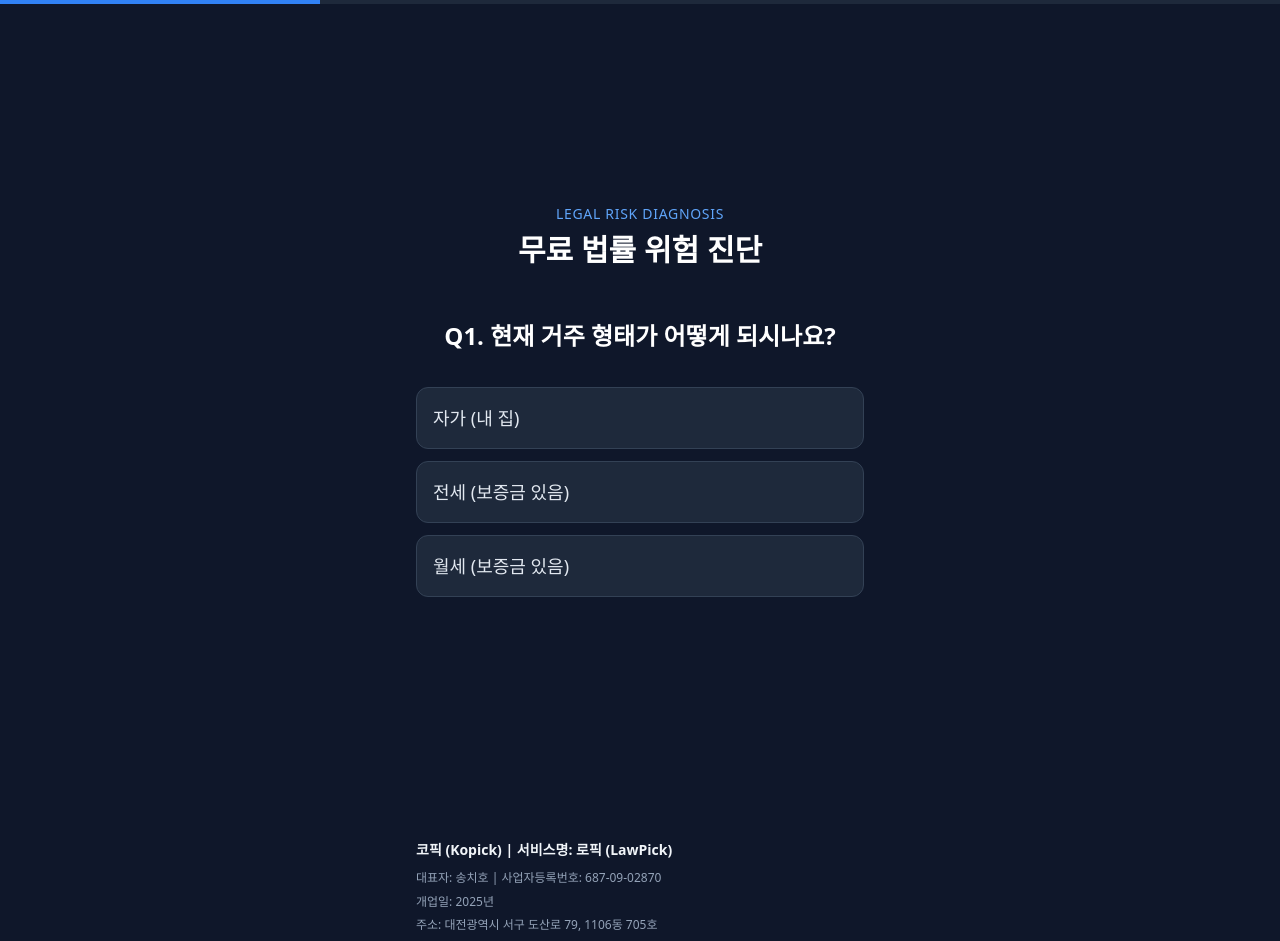
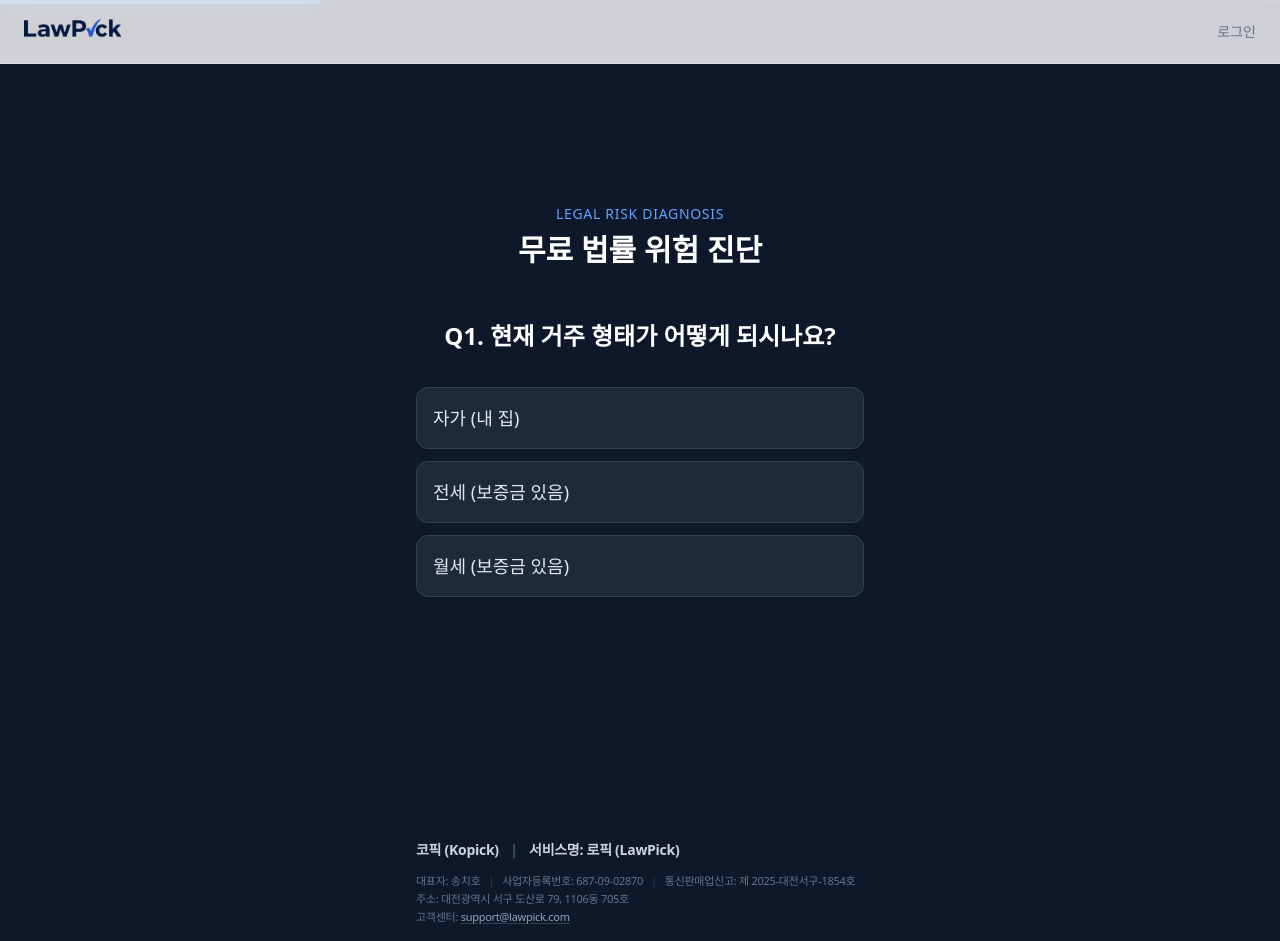
Before and after one commit to gunong1/lawpick, a Next.js app: page /diagnosis in a window 1280 px wide. Shown: the top 941 px of the page. Built offline with nearby package versions, Linux system fonts and the light colour scheme.

Commit message:
feat: add mail order license number & fix diagnosis header

```diff
--- a/app/api/diagnosis/route.ts
+++ b/app/api/diagnosis/route.ts
@@ -24,7 +24,7 @@ export async function POST(req: Request) {
     `;
 
         const { text } = await generateText({
-            model: google("gemini-2.0-flash"), // Using the verified working model
+            model: google("gemini-1.5-flash"), // Using 1.5-flash for better stability (less rate limiting)
             system: `You are a legal risk analyst. Analyze the user's profile based on their answers.
 
       Risk Factors:
--- a/app/diagnosis/page.tsx
+++ b/app/diagnosis/page.tsx
@@ -2,6 +2,7 @@
 
 import { useState } from "react";
 import { motion, AnimatePresence } from "framer-motion";
+import Header from "@/components/header";
 import Link from "next/link";
 import { ArrowRight, CheckCircle2, AlertTriangle, ShieldCheck } from "lucide-react";
 
@@ -64,6 +65,7 @@ export default function DiagnosisPage() {
     if (result) {
         return (
             <div className="min-h-screen bg-slate-900 flex items-center justify-center p-6 text-white">
+                <Header />
                 <motion.div
                     initial={{ opacity: 0, scale: 0.9 }}
                     animate={{ opacity: 1, scale: 1 }}
@@ -111,6 +113,7 @@ export default function DiagnosisPage() {
     if (loading) {
         return (
             <div className="min-h-screen bg-slate-900 flex flex-col items-center justify-center text-white">
+                <Header />
                 <div className="w-16 h-16 border-4 border-blue-500 border-t-transparent rounded-full animate-spin mb-6"></div>
                 <h2 className="text-2xl font-bold animate-pulse">AI 변호사가 분석 중입니다...</h2>
             </div>
@@ -120,6 +123,7 @@ export default function DiagnosisPage() {
     // Question View
     return (
         <div className="min-h-screen bg-slate-900 flex flex-col items-center justify-center p-6 text-white relative overflow-hidden">
+            <Header />
             {/* Progress Bar */}
             <div className="absolute top-0 left-0 w-full h-1 bg-slate-800">
                 <motion.div
--- a/components/footer.tsx
+++ b/components/footer.tsx
@@ -5,12 +5,20 @@ export default function Footer() {
         <footer className="bg-slate-900 text-slate-400 py-10 px-6 text-xs leading-relaxed">
             <div className="max-w-md mx-auto space-y-6">
                 {/* Company Info */}
-                <div className="space-y-1">
-                    <h5 className="text-slate-100 font-bold text-sm mb-2">코픽 (Kopick) | 서비스명: 로픽 (LawPick)</h5>
-                    <p>대표자: 송치호 | 사업자등록번호: 687-09-02870</p>
-                    <p>개업일: 2025년</p>
-                    <p>주소: 대전광역시 서구 도산로 79, 1106동 705호</p>
-                    <p>고객센터: <a href="mailto:support@lawpick.com" className="underline hover:text-slate-200">support@lawpick.com</a></p>
+                <div className="space-y-1.5 text-[11px] text-slate-500 font-light tracking-tight selection:bg-slate-700">
+                    <h5 className="text-slate-300 font-semibold text-sm mb-3">코픽 (Kopick) <span className="mx-2 text-slate-600">|</span> 서비스명: 로픽 (LawPick)</h5>
+
+                    <div className="flex flex-col gap-1 md:block">
+                        <div className="flex flex-wrap gap-x-2 gap-y-0.5 items-center">
+                            <span>대표자: 송치호</span>
+                            <span className="text-slate-700">|</span>
+                            <span>사업자등록번호: 687-09-02870</span>
+                            <span className="text-slate-700">|</span>
+                            <span>통신판매업신고: 제 2025-대전서구-1854호</span>
+                        </div>
+                        <p>주소: 대전광역시 서구 도산로 79, 1106동 705호</p>
+                        <p>고객센터: <a href="mailto:support@lawpick.com" className="text-slate-400 hover:text-white transition-colors underline decoration-slate-700 underline-offset-2">support@lawpick.com</a></p>
+                    </div>
                 </div>
 
                 {/* Disclaimer */}
```
